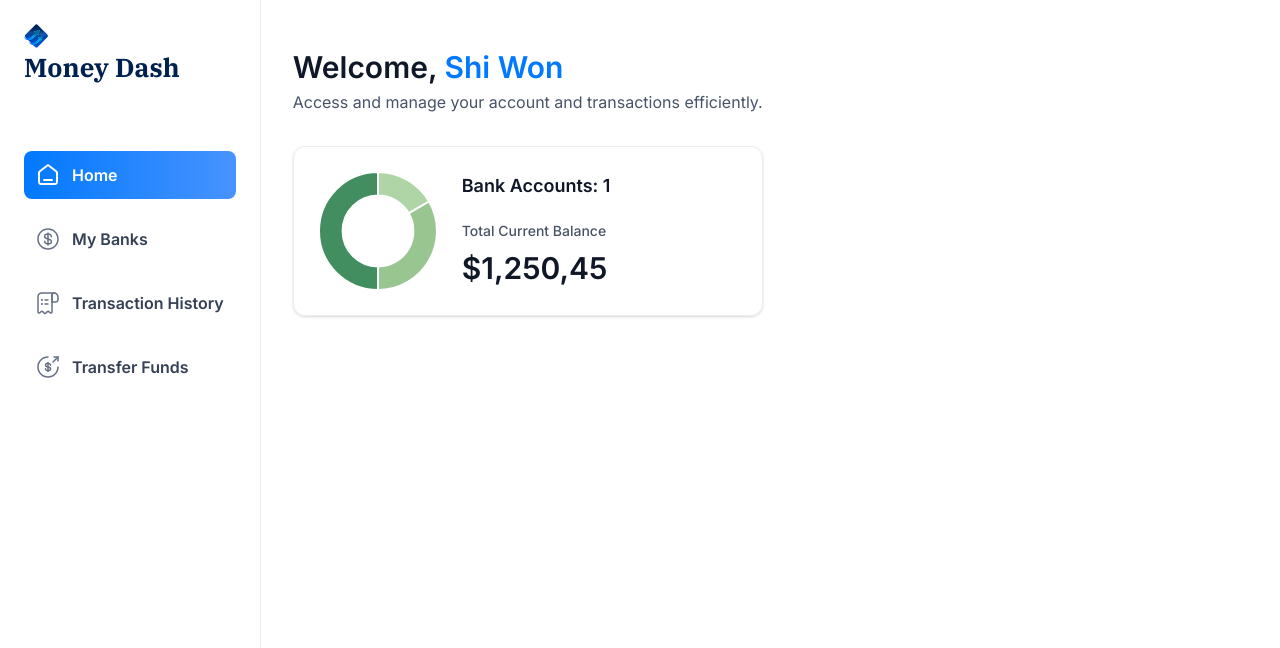
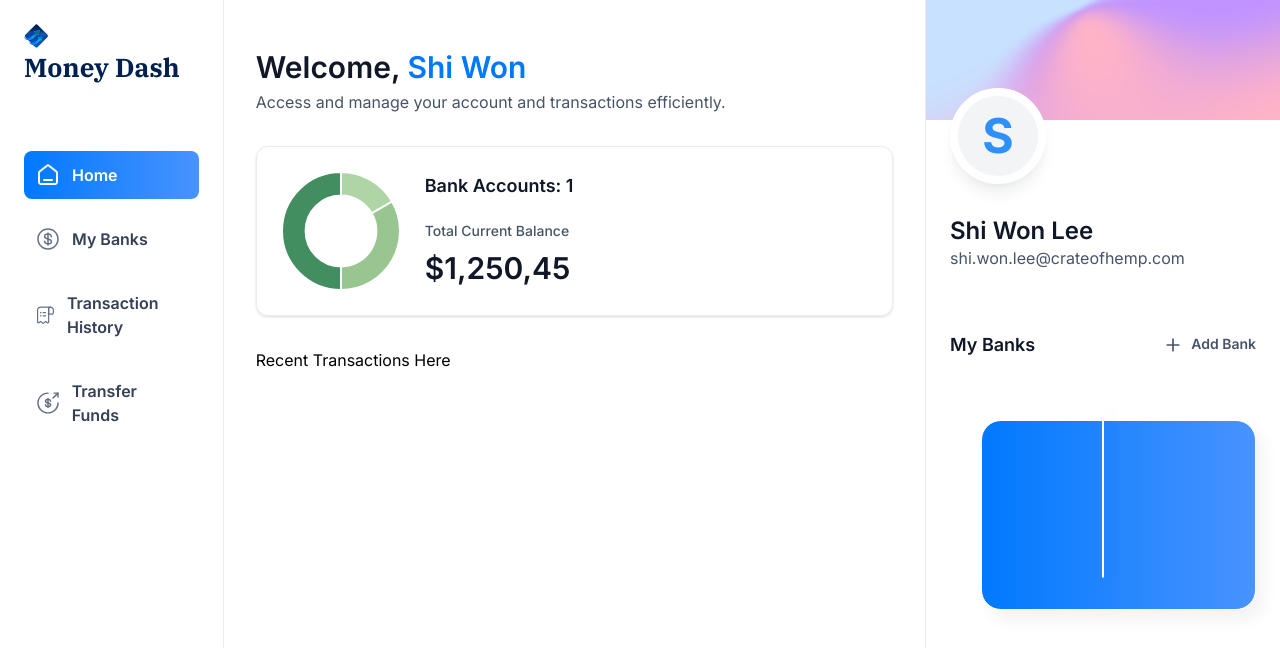
Before and after one commit to nowihs/money-dash, a Next.js app: page / in a window 1280 px wide. Shown: the top 648 px of the page. Built offline with nearby package versions, Linux system fonts and the light colour scheme.

Commit message:
more layout and components

```diff
--- a/app/(root)/layout.tsx
+++ b/app/(root)/layout.tsx
@@ -12,8 +12,7 @@
     return (
         <main className="flex h-screen w-full font-inter">
             <Sidebar user={loggedIn} />
-
-            <div className="flex size-ful flex-col">
+            <div className="flex size-full flex-col">
                 <div className="root-layout">
                     <Image src="/icons/logo.svg" width={30} height={30} alt="menu icon" />
                     <div>
--- a/app/(root)/page.tsx
+++ b/app/(root)/page.tsx
@@ -1,9 +1,12 @@
 import HeaderBox from '@/components/HeaderBox/HeaderBox';
 import TotalBalanceBox from '@/components/TotalBalanceBox/TotalBalanceBox';
+import RightSidebar from '@/components/RightSidebar/RightSidebar';
 
 const Home = () => {
     const loggedIn = {
-        firstName: 'Shi Won'
+        firstName: 'Shi Won',
+        lastName: 'Lee',
+        email: 'shi.won.lee@crateofhemp.com'
     };
 
     return (
@@ -23,7 +26,15 @@
                         totalCurrentBalance={1250.45}
                     />
                 </header>
+
+                Recent Transactions Here
             </div>
+
+            <RightSidebar
+                user={loggedIn}
+                transactions={[]}
+                banks={[ {}, {} ]}
+            />
         </section>
     )
 }
--- /dev/null
+++ b/components/BankCard/BankCard.tsx
@@ -0,0 +1,13 @@
+import Link from "next/link"
+
+const BankCard = ({ account, userName, showBalance = true }: CreditCardProps) => {
+    return (
+        <div className="flex flex-col">
+            <Link href="/" className="bank-card">
+
+            </Link>
+        </div>
+    )
+}
+
+export default BankCard
--- a/components/MobileNav/MobileNav.tsx
+++ b/components/MobileNav/MobileNav.tsx
@@ -1,26 +1,86 @@
+'use client'
+
 import {
     Sheet,
+    SheetClose,
+    SheetTitle,
     SheetContent,
-    SheetDescription,
-    SheetHeader,
-    SheetTitle,
-    SheetTrigger,
-  } from "@/components/ui/sheet"
+    SheetTrigger
+} from "@/components/ui/sheet"
+import { VisuallyHidden } from "@radix-ui/react-visually-hidden"
+import { sidebarLinks } from '@/constants'
+import { cn } from '@/lib/utils'
+import Image from 'next/image'
+import Link from 'next/link'
+import { usePathname } from 'next/navigation'
 
 const MobileNav = ({ user }: MobileNavProps) => {
+    const pathname = usePathname();
     return (
-        <Sheet>
-            <SheetTrigger>Open</SheetTrigger>
-            <SheetContent>
-                <SheetHeader>
-                <SheetTitle>Are you absolutely sure?</SheetTitle>
-                <SheetDescription>
-                    This action cannot be undone. This will permanently delete your account
-                    and remove your data from our servers.
-                </SheetDescription>
-                </SheetHeader>
-            </SheetContent>
-        </Sheet>
+        <section className="w-full max-w-[264px]">
+            <Sheet>
+                <SheetTrigger>
+                    <Image
+                        src="/icons/hamburger.svg"
+                        alt="menu"
+                        width={30}
+                        height={30}
+                        className="cursor-pointer"
+                    />
+                </SheetTrigger>
+                <SheetContent side="left" className="border-none bg-white">
+                    <SheetTitle>
+                        <VisuallyHidden>
+                            Menu
+                        </VisuallyHidden>
+                    </SheetTitle>
+                    <Link href="/" className="cursor-pointer items-center gap-1 px-4">
+                        <Image
+                            src="/icons/logo.svg"
+                            width={34}
+                            height={34}
+                            alt="Money Dash Logo"
+                        />
+                        <h1 className="text-26 font-ibm-plex-serif font-bold text-black-1">
+                            Money Dash
+                        </h1>
+                    </Link>
+                    <div className="mobilenav-sheet">
+                        <SheetClose asChild>
+                            <nav className="flex h-full flex-col gap-6 pt-16 text-white">
+                                {sidebarLinks.map((item) => {
+                                    const isActive = pathname === item.route || pathname.startsWith(`${item.route}/`);
+                                    return (
+                                        <SheetClose asChild key={item.route}>
+                                            <Link
+                                                href={item.route}
+                                                key={item.label}
+                                                className={cn('mobilenav-sheet_close w-full', { 'bg-bank-gradient': isActive })}
+                                            >
+
+                                                <Image
+                                                    src={item.imgURL}
+                                                    alt={item.label}
+                                                    width={20}
+                                                    height={20}
+                                                    className={cn({'brightness-[3] invert-0': isActive})}
+                                                />
+
+                                                <p className={cn('text-16 font-semibold text-black-2', {'text-white': isActive})}>
+                                                    {item.label}
+                                                </p>
+                                            </Link>
+                                        </SheetClose>
+                                    )
+                                })}
+                                User
+                            </nav>
+                        </SheetClose>
+                        Footer
+                    </div>
+                </SheetContent>
+            </Sheet>
+        </section>
     )
 }
 
--- /dev/null
+++ b/components/RightSidebar/RightSidebar.tsx
@@ -0,0 +1,71 @@
+import Link from "next/link"
+import Image from "next/image"
+import BankCard from "../BankCard/BankCard"
+
+const RightSidebar = ({ user, transactions, banks }: RightSidebarProps) => {
+    return (
+        <aside className="right-sidebar">
+            <section className="flex flex-col pb-8">
+                <div className="profile-banner" />
+                <div className="profile">
+                    <div className="profile-img">
+                        <span className="text-5xl font-bold text-blue-500">
+                            {user.firstName[0]}
+                        </span>
+                    </div>
+                    <div className="profile-details">
+                        <h1 className="profile-name">
+                            {user.firstName} {user.lastName}
+                        </h1>
+                        <p className="profile-email">
+                            {user.email}
+                        </p>
+                    </div>
+                </div>
+            </section>
+
+            <section className="banks">
+                <div className="flex w-full justify-between">
+                    <h2 className="header-2">
+                        My Banks
+                    </h2>
+                    <Link href="/" className="flex gap-2">
+                        <Image
+                            src="/icons/plus.svg"
+                            width={20}
+                            height={20}
+                            alt="plus"
+                        />
+                        <h2 className="text-14 font-semibold text-gray-600">
+                            Add Bank
+                        </h2>
+                    </Link>
+                </div>
+                {banks?.length > 0 && (
+                    <div className="relative flex flex-1 flex-col items-center justify-center gap-5">
+                        <div className="relative z-10">
+                            <BankCard
+                                key={banks[0].id}
+                                account={banks[0]}
+                                userName={`${user.firstName} ${user.lastName}`}
+                                showBalance={false}
+                            />
+                        </div>
+                        {banks[1] && (
+                            <div className="absolute right-0 top-8 z-0 w-[90%]">
+                                <BankCard
+                                    key={banks[1].id}
+                                    account={banks[1]}
+                                    userName={`${user.firstName} ${user.lastName}`}
+                                    showBalance={false}
+                                />
+                            </div>
+                        )}
+                    </div>
+                )}
+            </section>
+        </aside>
+    )
+}
+
+export default RightSidebar
--- a/package.json
+++ b/package.json
@@ -12,6 +12,7 @@
     "@radix-ui/react-dialog": "^1.1.1",
     "@radix-ui/react-icons": "^1.3.0",
     "@radix-ui/react-slot": "^1.1.0",
+    "@radix-ui/react-visually-hidden": "^1.1.0",
     "chart.js": "^4.4.4",
     "class-variance-authority": "^0.7.0",
     "clsx": "^2.1.1",
```
Also changed, not shown: 1 other file (tests, documents, lock files or other folders).
